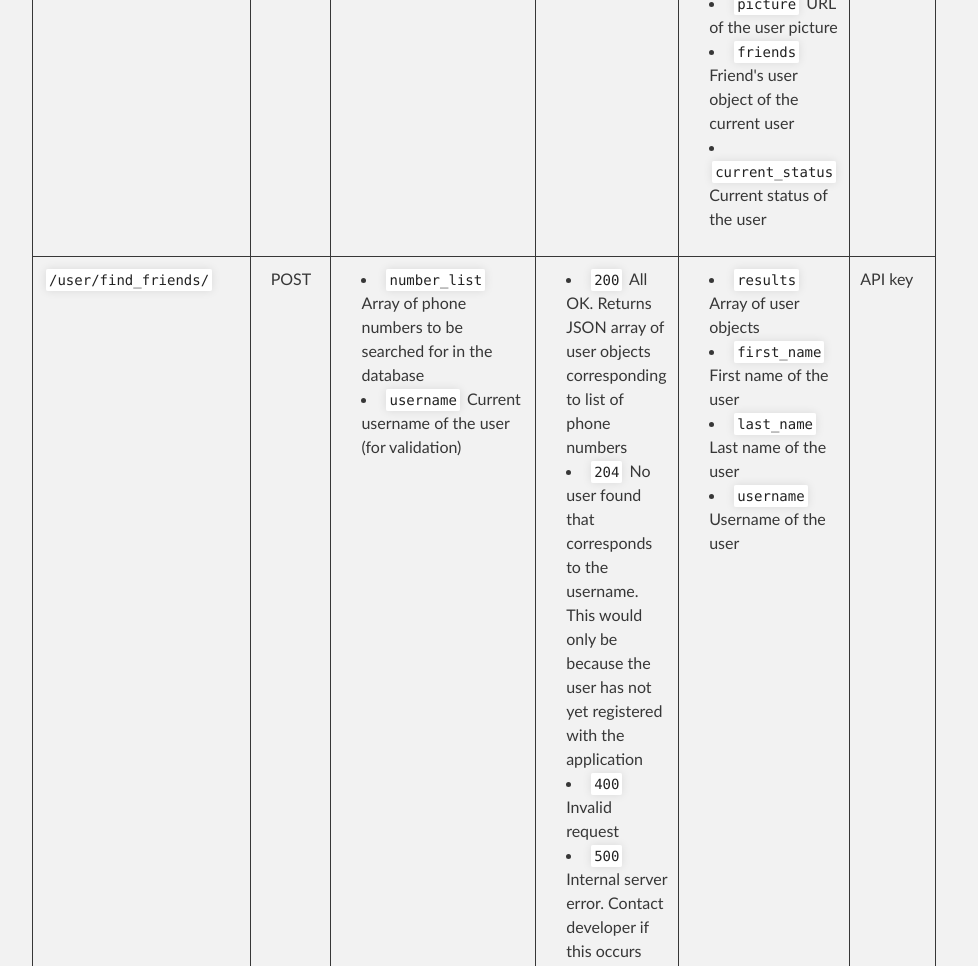
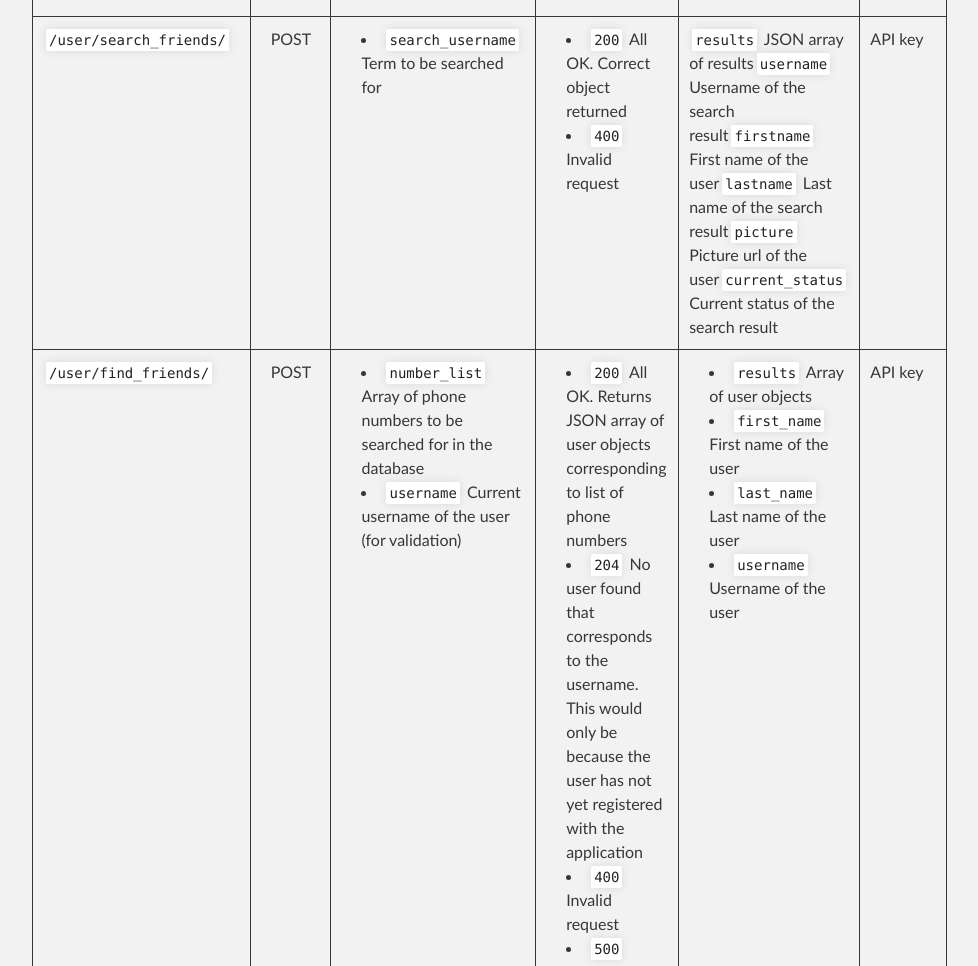
Before and after one commit to rukmal/Rendezvous-API, a plain HTML site: page index.html in a window 1280 px wide. Shown: the part 4900-5866 px from the top of the page, without its empty margins (288-1266 px from the left). Drawn offline with Linux system fonts and the light colour scheme.

```diff
--- a/index.html
+++ b/index.html
@@ -286,6 +286,21 @@
 <td align="left">API key</td>
 </tr>
 <tr>
+<td align="left"><code>/user/search_friends/</code></td>
+<td align="center">POST</td>
+<td align="left"><ul><li>
+<code>search_username</code> Term to be searched for</li></ul></td>
+<td align="left"><ul>
+<li>
+<code>200</code> All OK. Correct object returned</li>
+<li>
+<code>400</code> Invalid request</li>
+</ul></td>
+<td align="left">
+<code>results</code> JSON array of results<code>username</code> Username of the search result<code>firstname</code> First name of the user<code>lastname</code> Last name of the search result<code>picture</code> Picture url of the user<code>current_status</code> Current status of the search result</td>
+<td align="left">API key</td>
+</tr>
+<tr>
 <td align="left"><code>/user/find_friends/</code></td>
 <td align="center">POST</td>
 <td align="left"><ul>
```
Also changed, not shown: params.json (+1 -1 lines).
